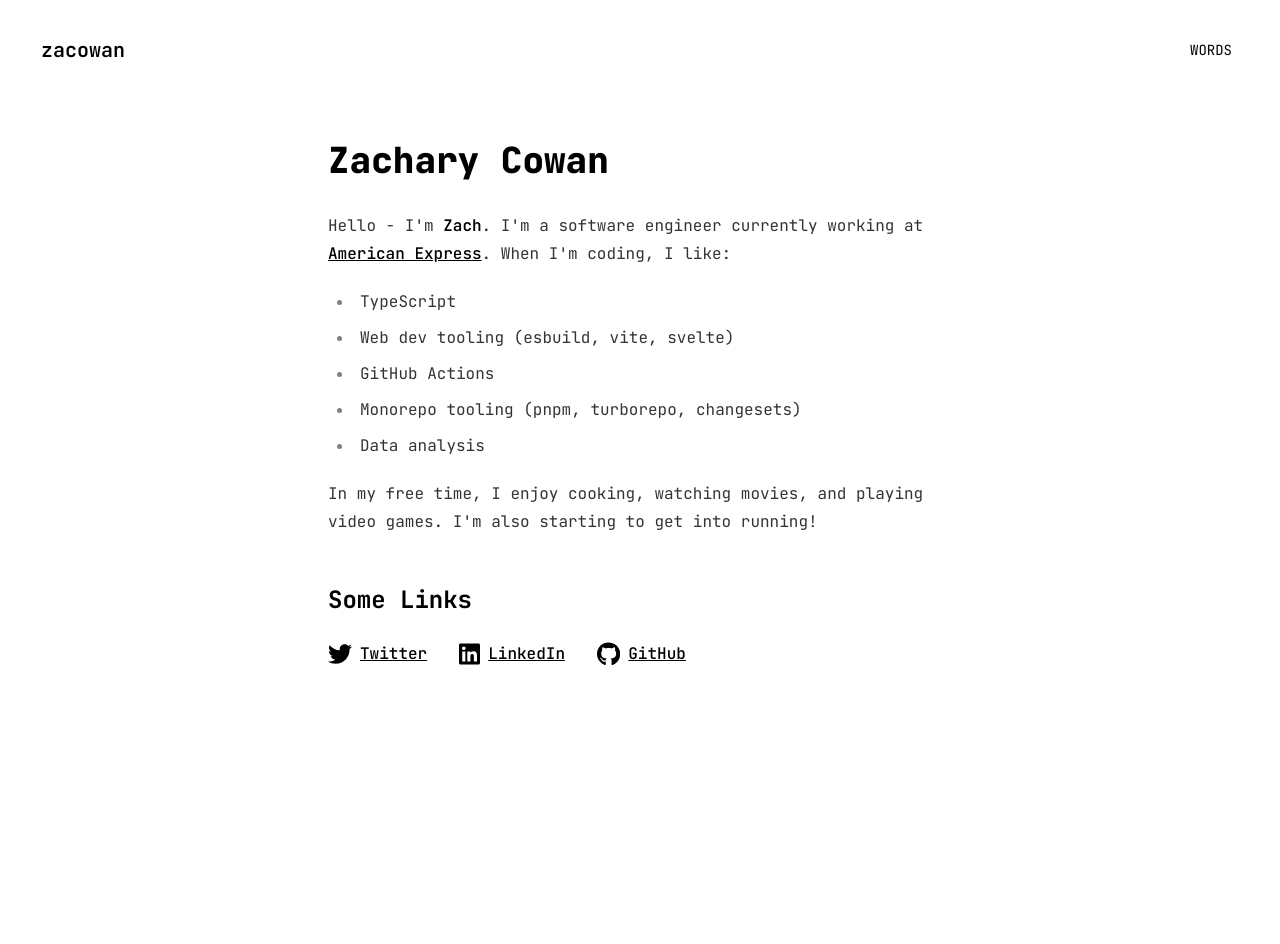
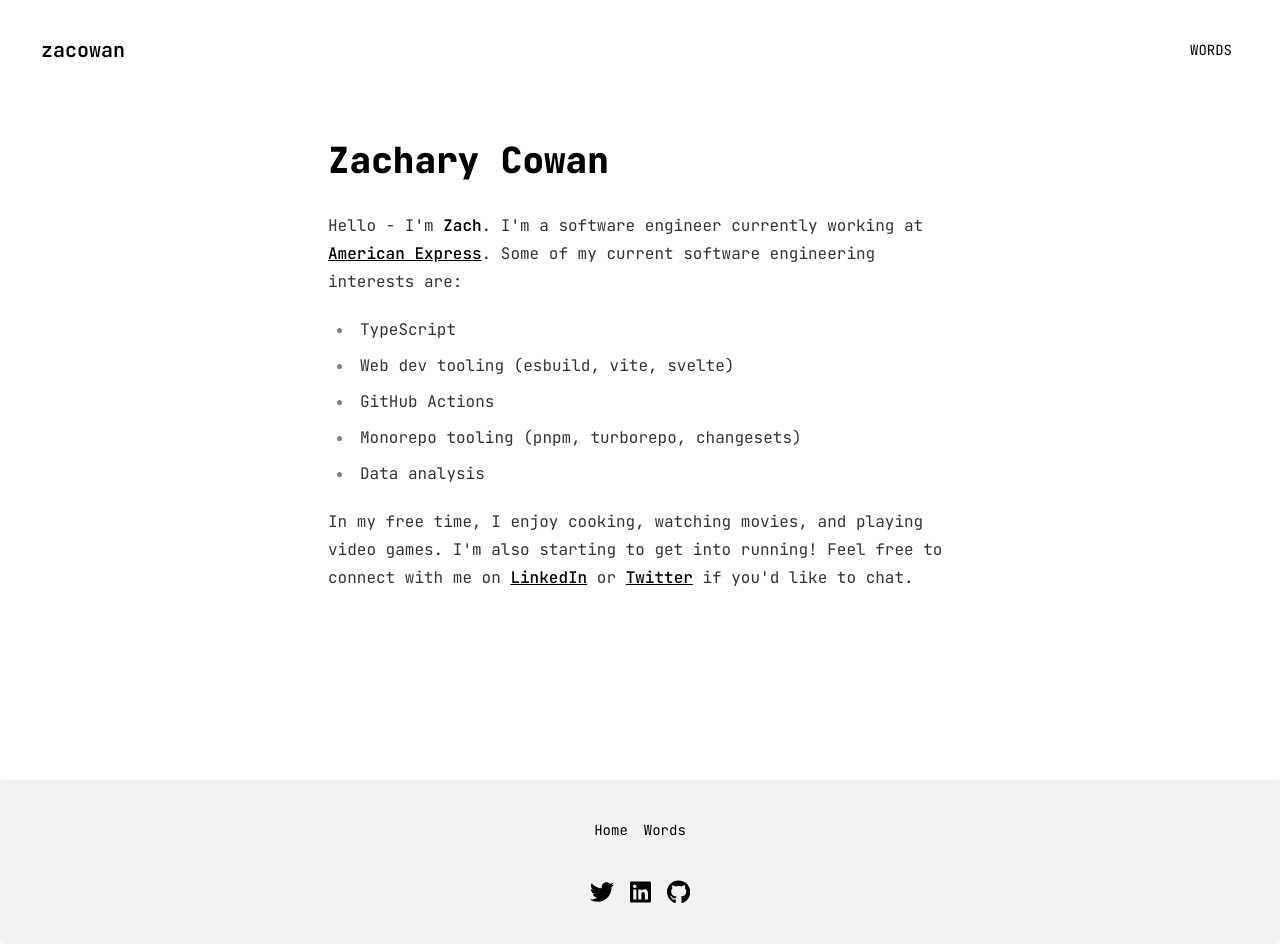
Before and after one commit to zacowan/web-mono, a SvelteKit app in the folder apps/personal-site/: page / in a window 1280 px wide. Before the commit the page ends 800 px from the top, so only its background shows below. Built offline with nearby package versions, Linux system fonts and the light colour scheme.

Commit message:
feat(layout): add footer

```diff
--- a/apps/personal-site/src/routes/+layout.svelte
+++ b/apps/personal-site/src/routes/+layout.svelte
@@ -1,5 +1,10 @@
 <script>
 	import '../app.css';
+	import { page } from '$app/stores';
+	import { LINKEDIN_HREF, TWITTER_HREF, WORKPlACE_HREF, GITHUB_HREF } from '$lib/links';
+	import { IconGitHub, IconLinkedIn, IconTwitter } from '$lib/icons';
+
+	$: paths = $page.route.id?.split('/').filter((path) => !!path) ?? [];
 </script>
 
 <nav class="navbar bg-base-100">
@@ -9,11 +14,34 @@
 	<div class="flex-none md:p-4">
 		<ul class="menu menu-horizontal uppercase space-x-2">
 			<li><a href="/words">Words</a></li>
-			<!-- <li><a href={MEDIUM_HREF}>Projects</a></li> -->
 		</ul>
 	</div>
 </nav>
 
-<main class="container mx-auto p-4 md:p-10">
+<main class="container mx-auto p-4 md:p-10 min-h-[75vh]">
+	{#if paths.length > 0}
+		<div class="text-sm breadcrumbs mb-12">
+			<ul>
+				<li><a href="/">Home</a></li>
+				{#each paths as path}
+					<li><a class="capitalize" href={`/${path}`}>{path}</a></li>
+				{/each}
+			</ul>
+		</div>
+	{/if}
 	<slot />
 </main>
+
+<footer class="footer footer-center p-10 bg-base-200 text-base-content rounded mt-20">
+	<nav class="grid grid-flow-col gap-4">
+		<a class="link link-hover" href="/">Home</a>
+		<a class="link link-hover" href="/words">Words</a>
+	</nav>
+	<nav>
+		<div class="grid grid-flow-col gap-4">
+			<a class="link fill-base-content" href={TWITTER_HREF}><IconTwitter /></a>
+			<a class="link fill-base-content" href={LINKEDIN_HREF}><IconLinkedIn /></a>
+			<a class="link fill-base-content" href={GITHUB_HREF}><IconGitHub /></a>
+		</div>
+	</nav>
+</footer>
--- a/apps/personal-site/src/routes/+page.svelte
+++ b/apps/personal-site/src/routes/+page.svelte
@@ -1,14 +1,13 @@
 <script lang="ts">
-	import { LINKEDIN_HREF, TWITTER_HREF, WORKPlACE_HREF, GITHUB_HREF } from '$lib/links';
-	import { IconLinkedIn, IconTwitter, IconGitHub } from '$lib/icons';
-	import { SocialLink } from '$lib/components';
+	import { LINKEDIN_HREF, TWITTER_HREF, WORKPlACE_HREF } from '$lib/links';
 </script>
 
 <div class="prose mx-auto">
 	<h1>Zachary Cowan</h1>
 	<p>
 		Hello - I'm <strong>Zach</strong>. I'm a software engineer currently working at
-		<a href={WORKPlACE_HREF}>American Express</a>. When I'm coding, I like:
+		<a href={WORKPlACE_HREF}>American Express</a>. Some of my current software engineering interests
+		are:
 	</p>
 	<ul>
 		<li>TypeScript</li>
@@ -19,18 +18,8 @@
 	</ul>
 	<p>
 		In my free time, I enjoy cooking, watching movies, and playing video games. I'm also starting to
-		get into running!
+		get into running! Feel free to connect with me on <a href={LINKEDIN_HREF}>LinkedIn</a> or
+		<a href={TWITTER_HREF}>Twitter</a>
+		if you'd like to chat.
 	</p>
-	<h2>Some Links</h2>
-	<div class="flex gap-8 items-center">
-		<SocialLink href={TWITTER_HREF} label="Twitter">
-			<IconTwitter />
-		</SocialLink>
-		<SocialLink href={LINKEDIN_HREF} label="LinkedIn">
-			<IconLinkedIn />
-		</SocialLink>
-		<SocialLink href={GITHUB_HREF} label="GitHub">
-			<IconGitHub />
-		</SocialLink>
-	</div>
 </div>
--- a/apps/personal-site/src/routes/words/+layout.svelte
+++ /dev/null
@@ -1,15 +0,0 @@
-<script lang="ts">
-	import { page } from '$app/stores';
-
-	$: paths = $page.route.id?.split('/').filter((path) => !!path) ?? [];
-</script>
-
-<div class="text-sm breadcrumbs mb-12">
-	<ul>
-		<li><a href="/">Home</a></li>
-		{#each paths as path}
-			<li><a class="capitalize" href={`/${path}`}>{path}</a></li>
-		{/each}
-	</ul>
-</div>
-<slot />
```
